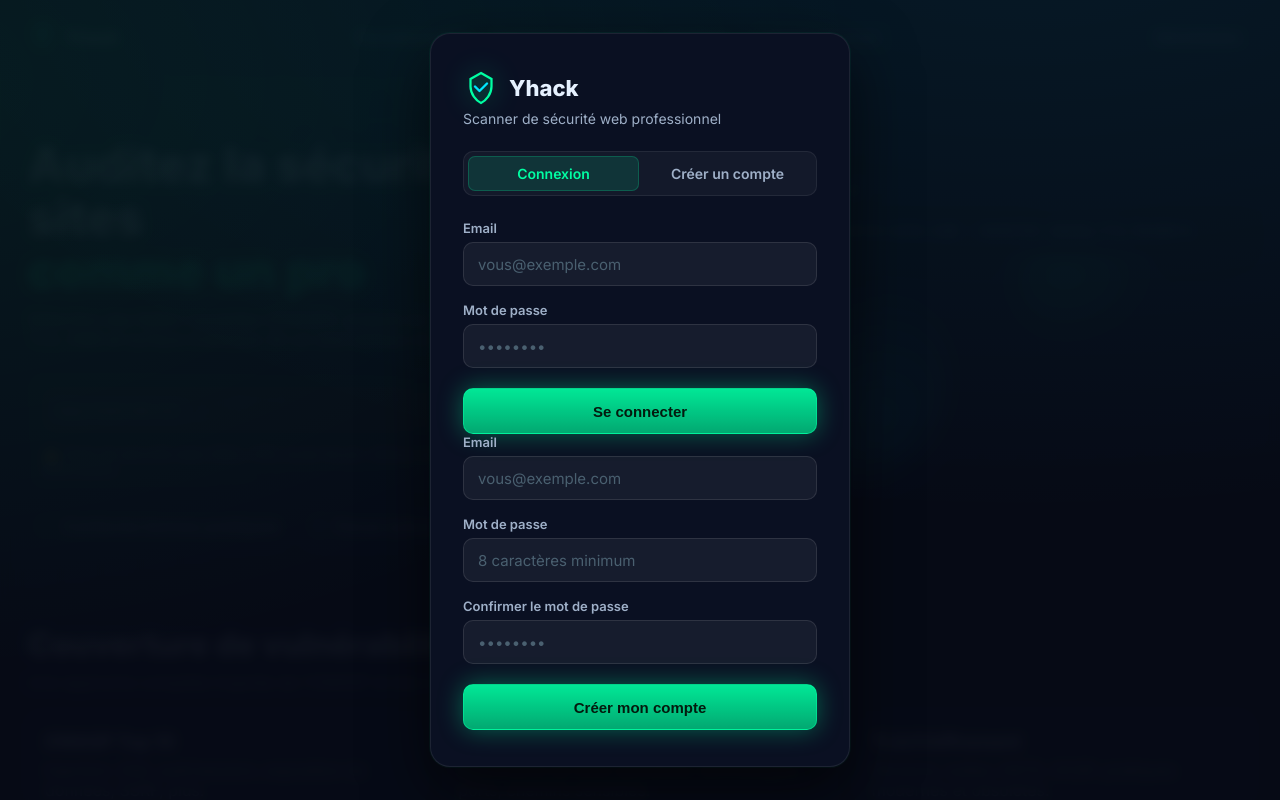
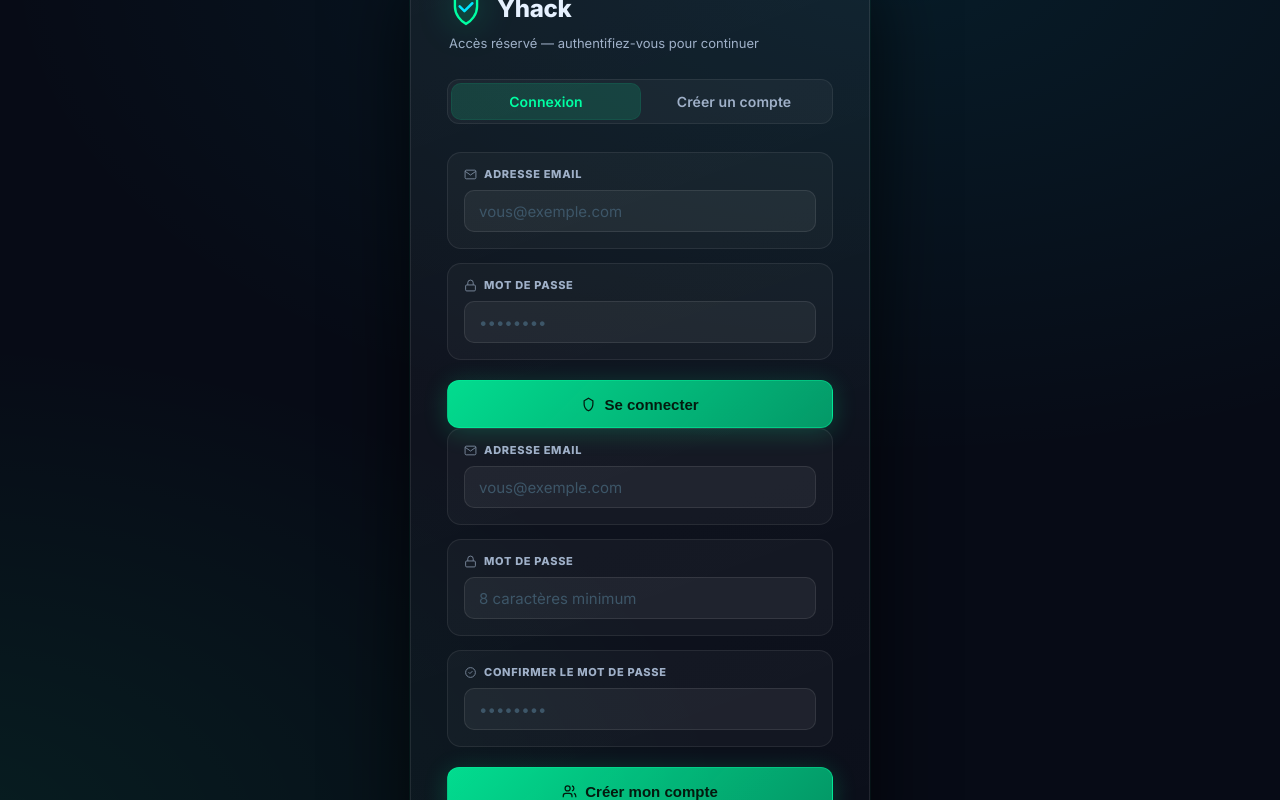
Before and after one commit to pepperhot/Yhack, a website: page index.html in a window 1280 px wide. Shown: the top 800 px of the page. Drawn offline with Linux system fonts and the light colour scheme; no server answers.

Commit message:
feat: redesign overlay auth — champs séparés avec icônes

```diff
--- a/index.html
+++ b/index.html
@@ -221,49 +221,83 @@
     <!-- Auth Overlay -->
     <div id="authOverlay" class="auth-overlay" role="dialog" aria-modal="true" aria-label="Authentification Yhack">
       <div class="auth-card">
-        <div class="auth-brand">
-          <svg width="36" height="36" viewBox="0 0 24 24" fill="none" aria-hidden="true">
-            <path d="M12 2l7 4v5c0 5-3.6 9.4-7 11-3.4-1.6-7-6-7-11V6l7-4z" stroke="#00FFA3" stroke-width="1.5" fill="rgba(0,255,163,0.08)"/>
-            <path d="M8 11l3 3 5-5" stroke="#00E5FF" stroke-width="1.6" stroke-linecap="round" stroke-linejoin="round"/>
-          </svg>
-          <span class="auth-brand-name">Yhack</span>
+
+        <div class="auth-header">
+          <div class="auth-brand">
+            <svg width="38" height="38" viewBox="0 0 24 24" fill="none" aria-hidden="true">
+              <path d="M12 2l7 4v5c0 5-3.6 9.4-7 11-3.4-1.6-7-6-7-11V6l7-4z" stroke="#00FFA3" stroke-width="1.5" fill="rgba(0,255,163,0.1)"/>
+              <path d="M8 11l3 3 5-5" stroke="#00E5FF" stroke-width="1.6" stroke-linecap="round" stroke-linejoin="round"/>
+            </svg>
+            <span class="auth-brand-name">Yhack</span>
+          </div>
+          <p class="auth-sub">Accès réservé — authentifiez-vous pour continuer</p>
         </div>
-        <p class="auth-sub">Scanner de sécurité web professionnel</p>
 
         <div class="auth-tabs" role="tablist">
           <button class="auth-tab auth-tab--active" data-tab="login" type="button" role="tab" aria-selected="true">Connexion</button>
           <button class="auth-tab" data-tab="register" type="button" role="tab" aria-selected="false">Créer un compte</button>
         </div>
 
+        <!-- Login -->
         <form id="loginForm" class="auth-form" novalidate>
+
           <div class="auth-field">
-            <label for="loginEmail">Email</label>
+            <label for="loginEmail">
+              <svg width="13" height="13" viewBox="0 0 24 24" fill="none" aria-hidden="true"><path d="M4 4h16c1.1 0 2 .9 2 2v12c0 1.1-.9 2-2 2H4c-1.1 0-2-.9-2-2V6c0-1.1.9-2 2-2z" stroke="currentColor" stroke-width="1.8"/><path d="M22 6l-10 7L2 6" stroke="currentColor" stroke-width="1.8"/></svg>
+              Adresse email
+            </label>
             <input id="loginEmail" type="email" autocomplete="email" placeholder="vous@exemple.com" required />
           </div>
+
           <div class="auth-field">
-            <label for="loginPassword">Mot de passe</label>
+            <label for="loginPassword">
+              <svg width="13" height="13" viewBox="0 0 24 24" fill="none" aria-hidden="true"><rect x="3" y="11" width="18" height="11" rx="2" stroke="currentColor" stroke-width="1.8"/><path d="M7 11V7a5 5 0 0110 0v4" stroke="currentColor" stroke-width="1.8"/></svg>
+              Mot de passe
+            </label>
             <input id="loginPassword" type="password" autocomplete="current-password" placeholder="••••••••" required />
           </div>
+
           <div id="loginError" class="auth-error" hidden role="alert"></div>
-          <button type="submit" class="btn btn--primary auth-submit">Se connecter</button>
+          <button type="submit" class="btn btn--primary auth-submit">
+            <svg width="15" height="15" viewBox="0 0 24 24" fill="none" aria-hidden="true"><path d="M12 2l7 4v5c0 5-3.6 9.4-7 11-3.4-1.6-7-6-7-11V6l7-4z" stroke="currentColor" stroke-width="2"/></svg>
+            Se connecter
+          </button>
         </form>
 
+        <!-- Register -->
         <form id="registerForm" class="auth-form" hidden novalidate>
+
           <div class="auth-field">
-            <label for="regEmail">Email</label>
+            <label for="regEmail">
+              <svg width="13" height="13" viewBox="0 0 24 24" fill="none" aria-hidden="true"><path d="M4 4h16c1.1 0 2 .9 2 2v12c0 1.1-.9 2-2 2H4c-1.1 0-2-.9-2-2V6c0-1.1.9-2 2-2z" stroke="currentColor" stroke-width="1.8"/><path d="M22 6l-10 7L2 6" stroke="currentColor" stroke-width="1.8"/></svg>
+              Adresse email
+            </label>
             <input id="regEmail" type="email" autocomplete="email" placeholder="vous@exemple.com" required />
           </div>
+
           <div class="auth-field">
-            <label for="regPassword">Mot de passe</label>
+            <label for="regPassword">
+              <svg width="13" height="13" viewBox="0 0 24 24" fill="none" aria-hidden="true"><rect x="3" y="11" width="18" height="11" rx="2" stroke="currentColor" stroke-width="1.8"/><path d="M7 11V7a5 5 0 0110 0v4" stroke="currentColor" stroke-width="1.8"/></svg>
+              Mot de passe
+            </label>
             <input id="regPassword" type="password" autocomplete="new-password" placeholder="8 caractères minimum" required minlength="8" />
           </div>
+
           <div class="auth-field">
-            <label for="regConfirm">Confirmer le mot de passe</label>
+            <label for="regConfirm">
+              <svg width="13" height="13" viewBox="0 0 24 24" fill="none" aria-hidden="true"><path d="M9 12l2 2 4-4" stroke="currentColor" stroke-width="1.8" stroke-linecap="round"/><circle cx="12" cy="12" r="9" stroke="currentColor" stroke-width="1.8"/></svg>
+              Confirmer le mot de passe
+            </label>
             <input id="regConfirm" type="password" autocomplete="new-password" placeholder="••••••••" required />
           </div>
+
           <div id="registerError" class="auth-error" hidden role="alert"></div>
-          <button type="submit" class="btn btn--primary auth-submit">Créer mon compte</button>
+          <button type="submit" class="btn btn--primary auth-submit">
+            <svg width="15" height="15" viewBox="0 0 24 24" fill="none" aria-hidden="true"><path d="M16 21v-2a4 4 0 00-4-4H6a4 4 0 00-4 4v2" stroke="currentColor" stroke-width="2"/><circle cx="9" cy="7" r="4" stroke="currentColor" stroke-width="2"/><path d="M22 21v-2a4 4 0 00-3-3.87M16 3.13a4 4 0 010 7.75" stroke="currentColor" stroke-width="2"/></svg>
+            Créer mon compte
+          </button>
         </form>
+
       </div>
     </div>
 
--- a/styles.css
+++ b/styles.css
@@ -433,86 +433,121 @@ body {
 .auth-overlay {
   position: fixed; inset: 0; z-index: 100;
   display: flex; align-items: center; justify-content: center;
-  background: radial-gradient(1200px 600px at 80% -10%, rgba(0,229,255,0.07), transparent),
-              radial-gradient(1000px 600px at -10% 10%, rgba(0,255,163,0.07), transparent),
-              rgba(7, 11, 22, 0.96);
-  backdrop-filter: blur(6px);
   padding: 20px;
+  background:
+    radial-gradient(900px 500px at 70% -5%,  rgba(0,229,255,0.08), transparent),
+    radial-gradient(800px 500px at -5% 105%, rgba(0,255,163,0.08), transparent),
+    var(--bg);
 }
 .auth-overlay[hidden] { display: none; }
 
 .auth-card {
-  width: 100%; max-width: 420px;
-  background: var(--bg-soft);
-  border: 1px solid rgba(255,255,255,0.08);
-  border-radius: 20px;
-  padding: 36px 32px;
-  box-shadow: 0 24px 64px rgba(0,0,0,0.6), 0 0 0 1px rgba(0,255,163,0.06);
+  width: 100%; max-width: 460px;
+  background: linear-gradient(160deg, rgba(255,255,255,0.05), rgba(255,255,255,0.02));
+  border: 1px solid rgba(255,255,255,0.09);
+  border-radius: 24px;
+  padding: 40px 36px 36px;
+  box-shadow: 0 32px 80px rgba(0,0,0,0.7), 0 0 0 1px rgba(0,255,163,0.07), inset 0 1px 0 rgba(255,255,255,0.06);
 }
 
-.auth-brand {
-  display: flex; align-items: center; gap: 10px;
-  margin-bottom: 4px;
-}
-.auth-brand svg { filter: drop-shadow(0 0 14px rgba(0,255,163,0.4)); }
-.auth-brand-name { font-size: 22px; font-weight: 800; color: var(--text); }
-.auth-sub { color: var(--muted); font-size: 14px; margin: 0 0 24px; }
+/* Header */
+.auth-header { margin-bottom: 28px; }
+.auth-brand { display: flex; align-items: center; gap: 12px; margin-bottom: 8px; }
+.auth-brand svg { filter: drop-shadow(0 0 16px rgba(0,255,163,0.5)); }
+.auth-brand-name { font-size: 24px; font-weight: 800; letter-spacing: -0.3px; color: var(--text); }
+.auth-sub { color: var(--muted); font-size: 13px; margin: 0; padding-left: 2px; }
 
+/* Tabs */
 .auth-tabs {
-  display: flex; gap: 4px;
+  display: flex; gap: 0;
   background: rgba(255,255,255,0.04);
   border: 1px solid rgba(255,255,255,0.07);
-  border-radius: 10px; padding: 4px;
-  margin-bottom: 24px;
+  border-radius: 12px; padding: 4px;
+  margin-bottom: 28px;
 }
 .auth-tab {
-  flex: 1; padding: 8px 12px; border-radius: 7px; border: none;
+  flex: 1; padding: 9px 14px; border-radius: 9px; border: none;
   background: transparent; color: var(--muted); font-weight: 600; font-size: 14px;
-  cursor: pointer; transition: background 0.15s, color 0.15s;
-  font-family: inherit;
+  cursor: pointer; transition: background 0.18s, color 0.18s;
+  font-family: inherit; letter-spacing: 0.1px;
 }
 .auth-tab--active {
-  background: rgba(0,255,163,0.12);
+  background: rgba(0,255,163,0.13);
   color: var(--primary);
-  border: 1px solid rgba(0,255,163,0.2);
+  box-shadow: 0 0 0 1px rgba(0,255,163,0.2);
 }
 .auth-tab:not(.auth-tab--active):hover { color: var(--text); background: rgba(255,255,255,0.05); }
 
-.auth-form { display: flex; flex-direction: column; gap: 16px; }
-.auth-field { display: flex; flex-direction: column; gap: 6px; }
-.auth-field label { font-size: 13px; font-weight: 600; color: var(--muted); }
+/* Form */
+.auth-form { display: flex; flex-direction: column; gap: 14px; }
+
+/* Each field = its own visual block */
+.auth-field {
+  display: flex; flex-direction: column; gap: 9px;
+  background: rgba(255,255,255,0.03);
+  border: 1px solid rgba(255,255,255,0.08);
+  border-radius: 14px;
+  padding: 14px 16px 16px;
+  transition: border-color 0.2s, background 0.2s, box-shadow 0.2s;
+}
+.auth-field:focus-within {
+  border-color: rgba(0,255,163,0.28);
+  background: rgba(0,255,163,0.03);
+  box-shadow: 0 0 0 3px rgba(0,255,163,0.06);
+}
+
+.auth-field label {
+  display: flex; align-items: center; gap: 7px;
+  font-size: 11px; font-weight: 700; color: var(--muted);
+  text-transform: uppercase; letter-spacing: 0.7px;
+  user-select: none;
+}
+.auth-field label svg { opacity: 0.7; flex-shrink: 0; }
+
 .auth-field input {
-  height: 44px; padding: 0 14px; border-radius: 10px;
+  height: 42px; padding: 0 14px; border-radius: 10px;
   background: rgba(255,255,255,0.05);
-  border: 1px solid rgba(255,255,255,0.1);
+  border: 1px solid rgba(255,255,255,0.09);
   color: var(--text); font-size: 15px; outline: none;
-  font-family: inherit;
-  transition: border-color 0.15s, box-shadow 0.15s;
+  font-family: inherit; width: 100%;
+  transition: border-color 0.15s, background 0.15s;
 }
 .auth-field input:focus {
-  border-color: rgba(0,255,163,0.35);
-  box-shadow: 0 0 0 3px rgba(0,255,163,0.08);
+  border-color: rgba(0,255,163,0.4);
+  background: rgba(255,255,255,0.07);
 }
-.auth-field input::placeholder { color: #4a6070; }
+.auth-field input::placeholder { color: #3d5668; }
 
+/* Error */
 .auth-error {
-  background: rgba(255,92,138,0.1);
-  border: 1px solid rgba(255,92,138,0.25);
-  border-radius: 8px; padding: 10px 12px;
+  display: flex; align-items: flex-start; gap: 8px;
+  background: rgba(255,92,138,0.09);
+  border: 1px solid rgba(255,92,138,0.22);
+  border-radius: 10px; padding: 11px 14px;
   color: var(--danger); font-size: 13px; font-weight: 600;
+  line-height: 1.4;
 }
 .auth-error[hidden] { display: none; }
 
+/* Submit button */
 .auth-submit {
-  width: 100%; height: 46px; margin-top: 4px;
-  background: linear-gradient(180deg, rgba(0,255,163,0.9), rgba(0,220,140,0.75));
-  border-color: rgba(0,255,163,0.5);
-  color: #041a0e; font-size: 15px;
+  width: 100%; height: 48px; margin-top: 6px;
+  background: linear-gradient(135deg, rgba(0,255,163,0.85), rgba(0,210,135,0.7));
+  border-color: rgba(0,255,163,0.4);
+  color: #041a0e; font-size: 15px; font-weight: 700;
+  gap: 8px; border-radius: 12px;
+  box-shadow: 0 4px 24px rgba(0,255,163,0.2);
+  transition: background 0.2s, box-shadow 0.2s, transform 0.15s;
 }
-.auth-submit:hover { background: rgba(0,255,163,0.95); color: #041a0e; }
-.auth-submit:disabled { opacity: 0.6; cursor: not-allowed; }
+.auth-submit:hover {
+  background: linear-gradient(135deg, rgba(0,255,163,1), rgba(0,220,140,0.9));
+  box-shadow: 0 6px 32px rgba(0,255,163,0.3);
+  color: #041a0e;
+}
+.auth-submit:active { transform: translateY(1px); }
+.auth-submit:disabled { opacity: 0.55; cursor: not-allowed; transform: none; }
 
 /* ─── Nav user ───────────────────────────────────────────────────────────────── */
 .nav-user { display: flex; align-items: center; gap: 10px; }
-.nav-user-email { color: var(--muted); font-size: 13px; font-weight: 600; max-width: 180px; overflow: hidden; text-overflow: ellipsis; white-space: nowrap; }
+.nav-user-email { color: var(--muted); font-size: 13px; font-weight: 600; max-width: 200px; overflow: hidden; text-overflow: ellipsis; white-space: nowrap; }
 .btn--sm { padding: 6px 12px; font-size: 13px; border-radius: 8px; }
```
